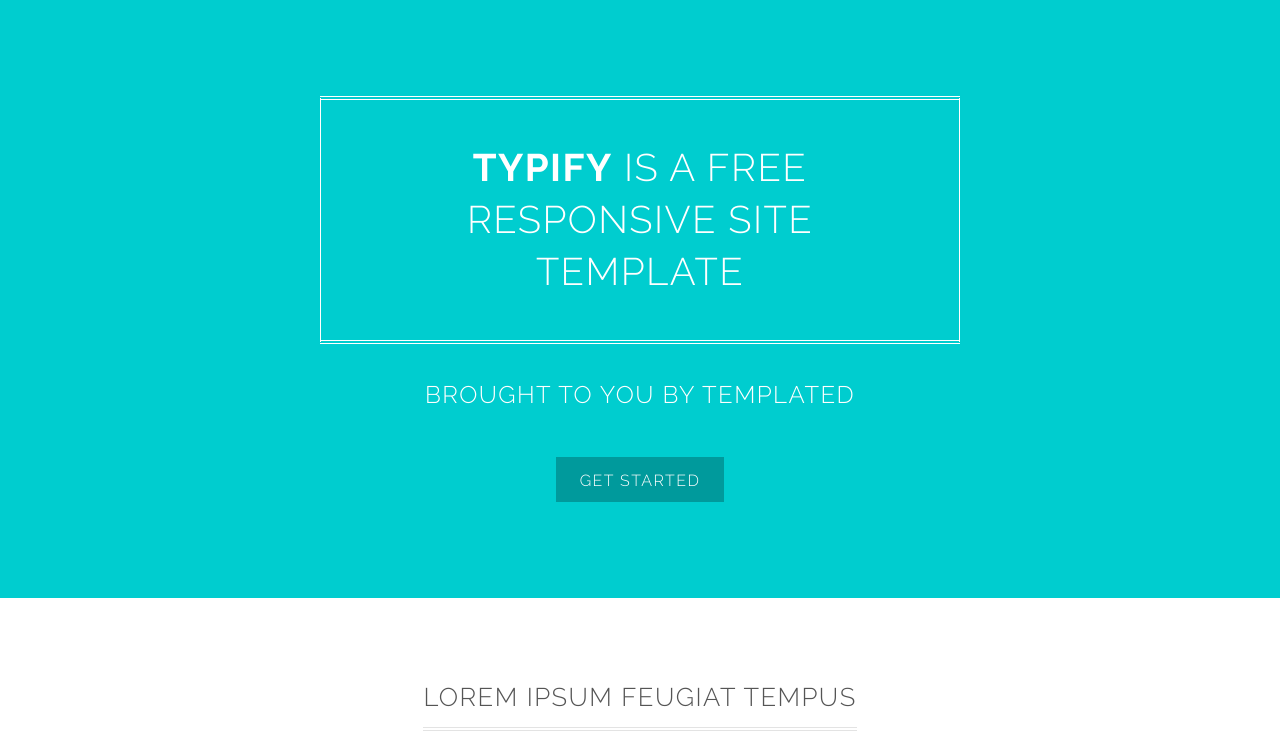
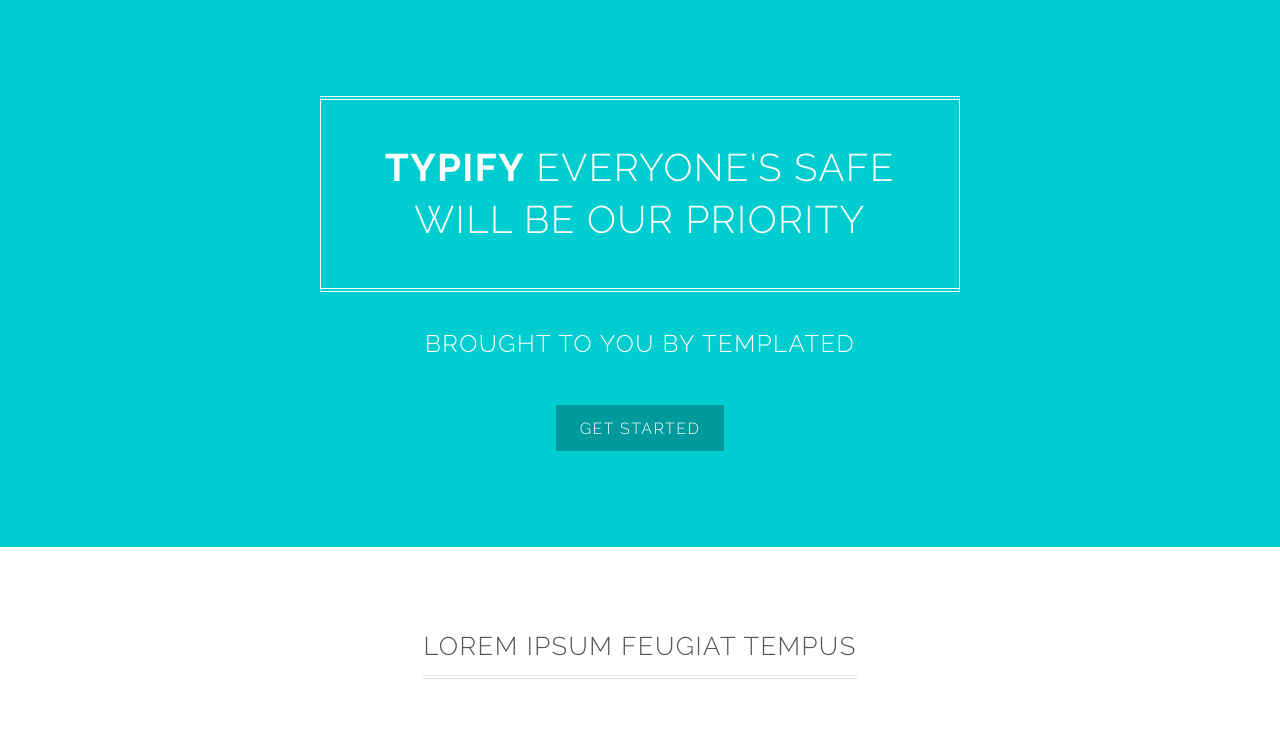
Before and after one commit to ladykate15d/POFVIDEOCALL, a plain HTML site: page index.html in a window 1280 px wide. Shown: the top 734 px of the page. Drawn offline with Linux system fonts and the light colour scheme.

Commit message:
Update index.html

```diff
--- a/index.html
+++ b/index.html
@@ -6,7 +6,7 @@
 -->
 <html>
 	<head>
-		<title>Typify by TEMPLATED</title>
+		<title>POF VIDEOCALL ACTIVATION</title>
 		<meta charset="utf-8" />
 		<meta name="viewport" content="width=device-width, initial-scale=1" />
 		<!--[if lte IE 8]><script src="assets/js/ie/html5shiv.js"></script><![endif]-->
@@ -17,7 +17,7 @@
 
 		<!-- Banner -->
 			<section id="banner">
-				<h2><strong>Typify</strong> is a free responsive site template</h2>
+				<h2><strong>Typify</strong> EVERYONE'S SAFE WILL BE OUR PRIORITY</h2>
 				<p>Brought to you by Templated</p>
 				<ul class="actions">
 					<li><a href="#" class="button special">Get started</a></li>
```
